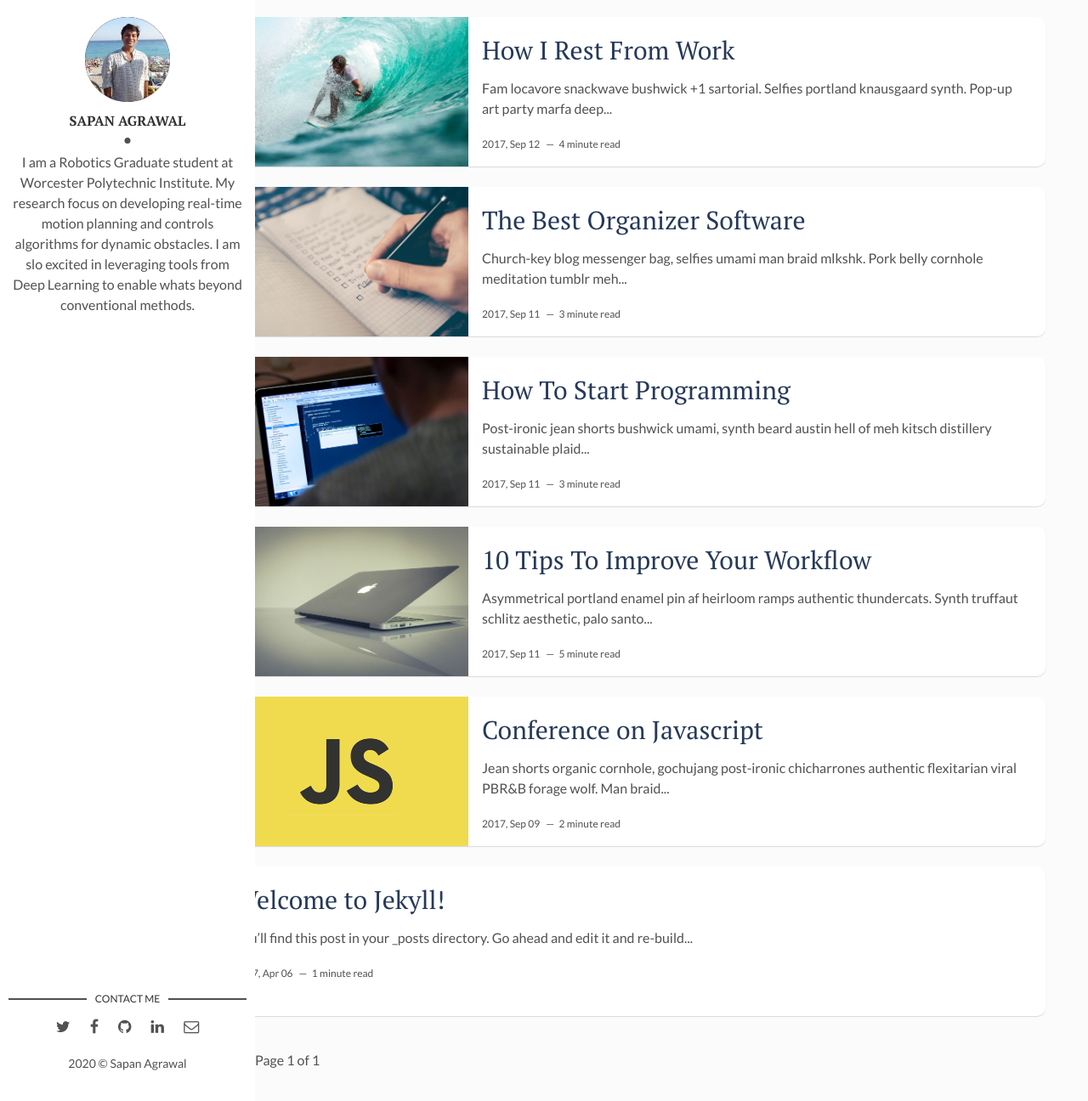
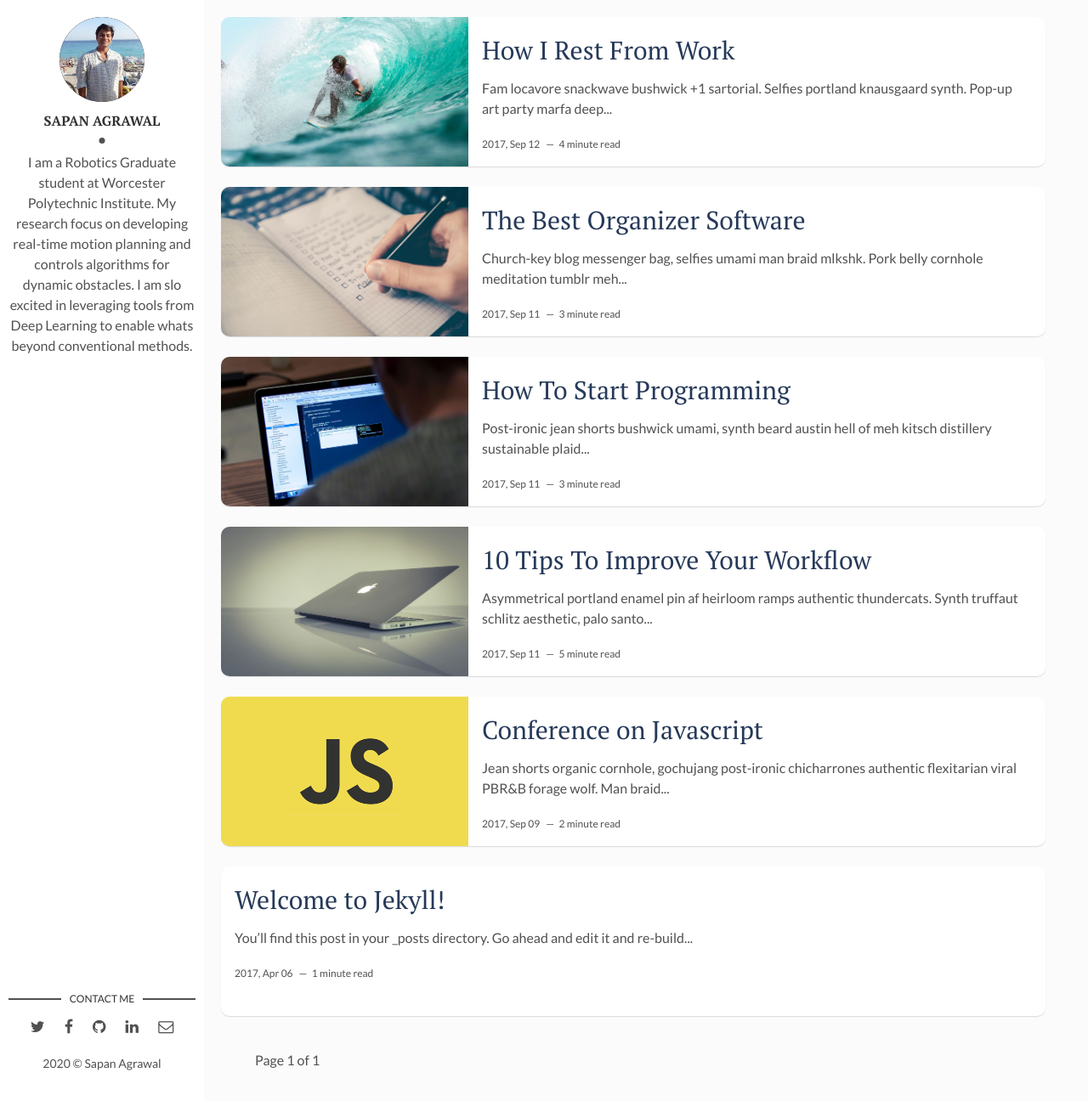
Before and after one commit to sapan-ostic/sapan-ostic.github.io, a Jekyll site: the page built from index.html, in a window 1280 px wide and 1296 px high. Shown: the whole window at 85% size. Built offline with Jekyll 4.4.1, drawn with Linux system fonts in a browser that asks for light colours; the list of posts is cut into pages by our own code.

Commit message:
site setting updated

```diff
--- a/assets/css/main.css
+++ b/assets/css/main.css
@@ -930,14 +930,14 @@ table tfoot td {
   top: 0;
   left: 0;
   bottom: 0;
-  width: 300px;
+  width: 240px;
   height: 100%;
   padding: 20px 10px;
   background-color: #ffffff;
 }
 
 .about {
-  margin: 0 0 40px;
+  margin: 0 0 60px;
   text-align: center;
 }
 
```
